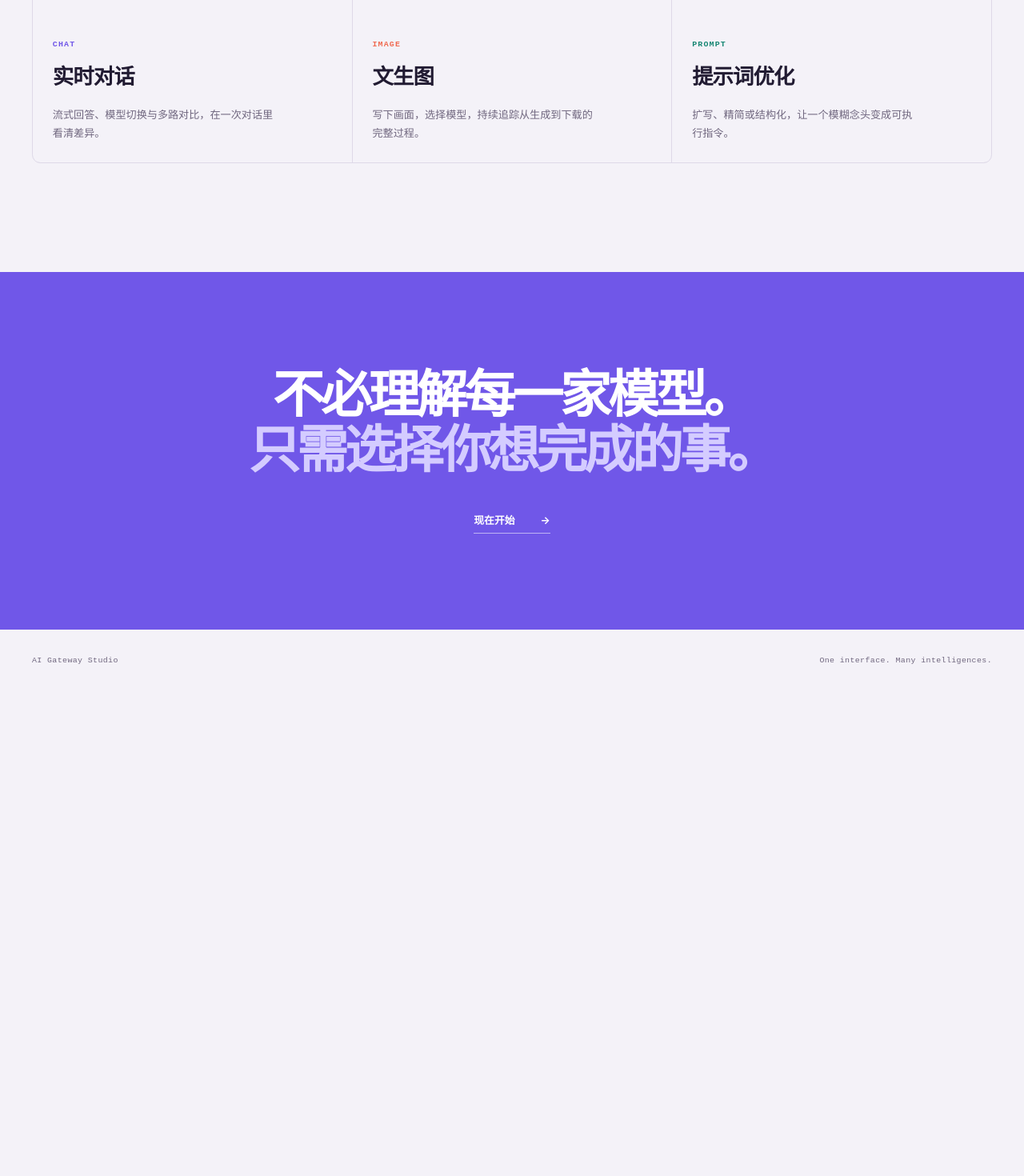
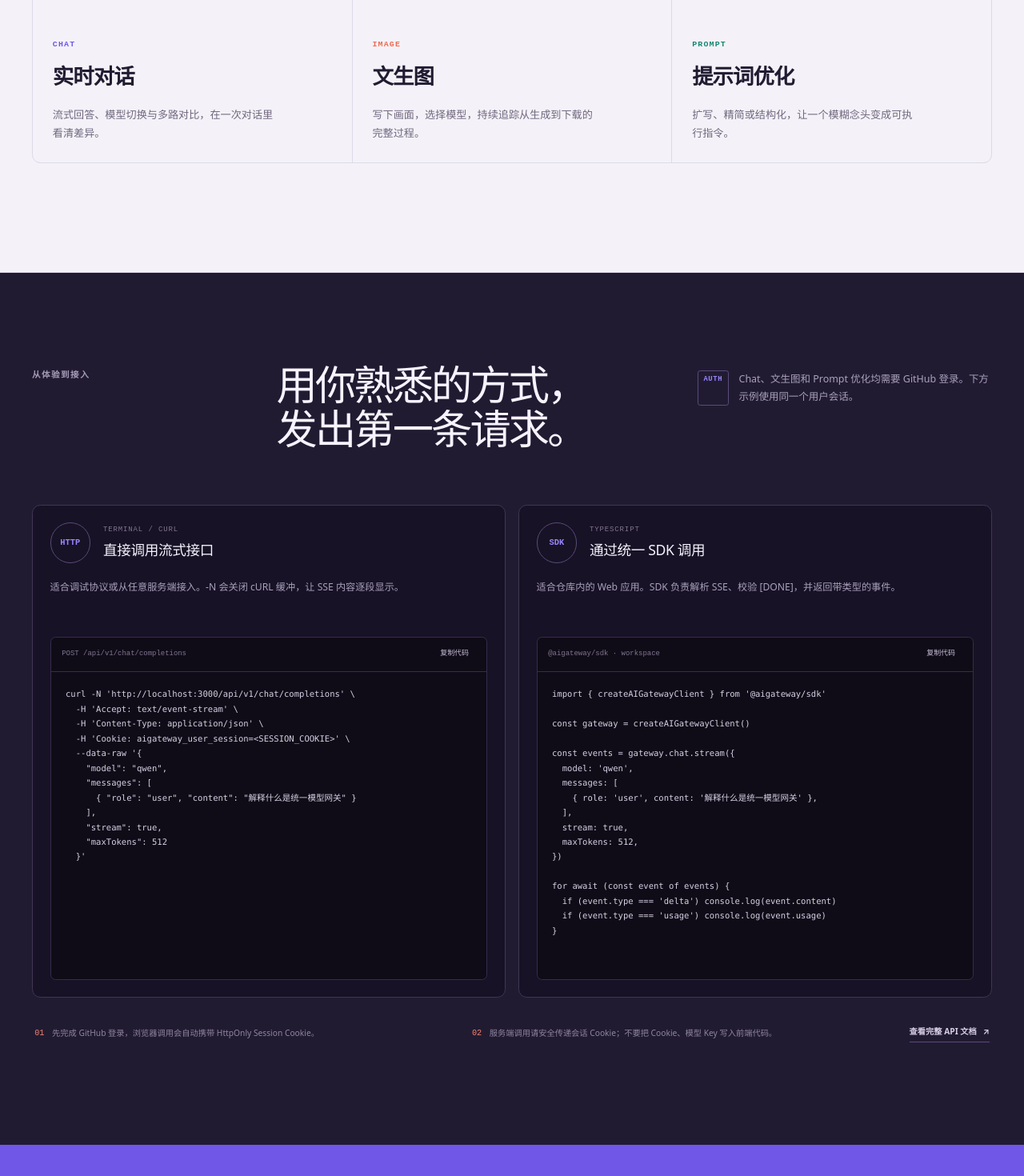
Before and after one commit to wanglsh97/ai-gateway-studio, a Next.js app in the folder apps/web/: page / in a window 1280 px wide. Shown: the part 1314-2784 px from the top of the page at 80% size. Before the commit the page ends 2180 px from the top, so only its background shows below. Built offline with nearby package versions, Linux system fonts and the light colour scheme; no server answers.

Commit message:
feat(web): add homepage integration guide

```diff
--- a/apps/web/src/app/globals.css
+++ b/apps/web/src/app/globals.css
@@ -548,6 +548,184 @@ body {
   font-weight: 750;
   letter-spacing: -0.035em;
 }
+.integration-section {
+  padding: 7.5rem max(2.5rem, calc((100vw - 80rem) / 2 + 2.5rem)) 8rem;
+  border-top: 1px solid var(--line);
+  background: #211b32;
+  color: #f7f3ff;
+}
+.integration-heading {
+  display: grid;
+  grid-template-columns: 0.7fr 1.3fr 1fr;
+  gap: 3rem;
+  align-items: start;
+}
+.integration-heading .section-kicker {
+  color: #a69bb8;
+}
+.integration-heading h2 {
+  margin: -0.3rem 0 0;
+  font-family: 'Arial Black', 'Avenir Next', sans-serif;
+  font-size: clamp(2.1rem, 4vw, 3.8rem);
+  line-height: 1.08;
+  letter-spacing: -0.055em;
+}
+.integration-note {
+  display: grid;
+  grid-template-columns: auto 1fr;
+  gap: 0.8rem;
+  padding-top: 0.15rem;
+}
+.integration-note > span {
+  padding: 0.25rem 0.4rem;
+  border: 1px solid #5a4b79;
+  border-radius: 0.2rem;
+  color: #9a86ff;
+  font-family: ui-monospace, monospace;
+  font-size: 0.55rem;
+  font-weight: 800;
+  letter-spacing: 0.08em;
+}
+.integration-note p {
+  margin: 0;
+  color: #aaa0bd;
+  font-size: 0.78rem;
+  line-height: 1.75;
+}
+.integration-grid {
+  display: grid;
+  grid-template-columns: repeat(2, minmax(0, 1fr));
+  gap: 1rem;
+  margin-top: 4rem;
+}
+.integration-panel {
+  min-width: 0;
+  padding: 1.35rem;
+  border: 1px solid #403654;
+  border-radius: 0.65rem;
+  background: #171225;
+}
+.integration-panel-heading {
+  display: flex;
+  align-items: center;
+  gap: 1rem;
+}
+.integration-index {
+  display: grid;
+  width: 3.15rem;
+  height: 3.15rem;
+  flex: 0 0 auto;
+  place-items: center;
+  border: 1px solid #5a4b79;
+  border-radius: 50%;
+  color: #9a86ff;
+  font-family: ui-monospace, monospace;
+  font-size: 0.65rem;
+  font-weight: 800;
+}
+.integration-panel-heading p {
+  margin: 0 0 0.25rem;
+  color: #817591;
+  font-family: ui-monospace, monospace;
+  font-size: 0.56rem;
+  letter-spacing: 0.1em;
+  text-transform: uppercase;
+}
+.integration-panel-heading h3 {
+  margin: 0;
+  font-size: 1.1rem;
+  letter-spacing: -0.02em;
+}
+.integration-description {
+  min-height: 3.2rem;
+  margin: 1.3rem 0;
+  color: #aaa0bd;
+  font-size: 0.76rem;
+  line-height: 1.7;
+}
+.integration-code {
+  overflow: hidden;
+  border: 1px solid #352c4d;
+  border-radius: 0.4rem;
+  background: #0f0c17;
+}
+.integration-code-head {
+  display: flex;
+  min-height: 2.65rem;
+  align-items: center;
+  justify-content: space-between;
+  gap: 1rem;
+  padding: 0 0.85rem;
+  border-bottom: 1px solid #352c4d;
+  color: #817591;
+  font-family: ui-monospace, monospace;
+  font-size: 0.56rem;
+}
+.integration-code-head button {
+  flex: 0 0 auto;
+  padding: 0.35rem 0.55rem;
+  border-radius: 0.25rem;
+  color: #c9bfdb;
+  cursor: pointer;
+  transition:
+    background 0.2s ease,
+    color 0.2s ease;
+}
+.integration-code-head button:hover {
+  background: #2b2340;
+  color: white;
+}
+.integration-code-head button:focus-visible {
+  outline: 2px solid #9a86ff;
+  outline-offset: 2px;
+}
+.integration-code pre {
+  min-height: 24rem;
+  margin: 0;
+  overflow-x: auto;
+  padding: 1.15rem;
+  color: #d8d0e5;
+  font-family: ui-monospace, 'SFMono-Regular', Consolas, monospace;
+  font-size: 0.66rem;
+  line-height: 1.75;
+  tab-size: 2;
+}
+.integration-code code {
+  white-space: pre;
+}
+.integration-footnote {
+  display: grid;
+  grid-template-columns: 1fr 1fr auto;
+  gap: 2rem;
+  align-items: center;
+  margin-top: 1rem;
+  padding: 1.1rem 0.2rem 0;
+  color: #8f849f;
+  font-size: 0.64rem;
+  line-height: 1.65;
+}
+.integration-footnote p {
+  display: flex;
+  gap: 0.6rem;
+  margin: 0;
+}
+.integration-footnote p span {
+  color: #f4836d;
+  font-family: ui-monospace, monospace;
+}
+.integration-footnote a {
+  display: inline-flex;
+  align-items: center;
+  gap: 0.5rem;
+  border-bottom: 1px solid #5a4b79;
+  padding-bottom: 0.25rem;
+  color: #d8d0e5;
+  font-weight: 700;
+}
+.integration-footnote a:hover {
+  color: white;
+  border-color: #9a86ff;
+}
 .capability-description {
   max-width: 18rem;
   margin: 1rem 0 0;
@@ -679,6 +857,27 @@ body {
   .home-capability {
     min-height: 17rem;
   }
+  .integration-heading {
+    grid-template-columns: 1fr 1.5fr;
+  }
+  .integration-note {
+    grid-column: 2;
+  }
+  .integration-grid {
+    grid-template-columns: 1fr;
+  }
+  .integration-description {
+    min-height: 0;
+  }
+  .integration-code pre {
+    min-height: 0;
+  }
+  .integration-footnote {
+    grid-template-columns: 1fr 1fr;
+  }
+  .integration-footnote a {
+    width: max-content;
+  }
 }
 @media (max-width: 640px) {
   .home-hero {
@@ -768,6 +967,29 @@ body {
   .home-capability {
     min-height: 18rem;
   }
+  .integration-section {
+    padding: 5.5rem 1.25rem;
+  }
+  .integration-heading {
+    grid-template-columns: 1fr;
+    gap: 1.5rem;
+  }
+  .integration-note {
+    grid-column: auto;
+  }
+  .integration-grid {
+    margin-top: 3rem;
+  }
+  .integration-panel {
+    padding: 1rem;
+  }
+  .integration-code pre {
+    font-size: 0.6rem;
+  }
+  .integration-footnote {
+    grid-template-columns: 1fr;
+    gap: 1rem;
+  }
   .home-manifesto {
     padding: 5.5rem 1.25rem;
   }
--- a/apps/web/src/app/page.tsx
+++ b/apps/web/src/app/page.tsx
@@ -1,4 +1,6 @@
 import Link from 'next/link'
+
+import { IntegrationGuide } from '../components/integration-guide'
 
 const capabilities = [
   {
@@ -161,6 +163,8 @@ export default function HomePage() {
         </div>
       </section>
 
+      <IntegrationGuide />
+
       <section className="home-manifesto">
         <p>不必理解每一家模型。</p>
         <p>只需选择你想完成的事。</p>
--- /dev/null
+++ b/apps/web/src/components/integration-guide.tsx
@@ -0,0 +1,127 @@
+'use client'
+
+import { useState } from 'react'
+
+const curlExample = `curl -N 'http://localhost:3000/api/v1/chat/completions' \\
+  -H 'Accept: text/event-stream' \\
+  -H 'Content-Type: application/json' \\
+  -H 'Cookie: aigateway_user_session=<SESSION_COOKIE>' \\
+  --data-raw '{
+    "model": "qwen",
+    "messages": [
+      { "role": "user", "content": "解释什么是统一模型网关" }
+    ],
+    "stream": true,
+    "maxTokens": 512
+  }'`
+
+const sdkExample = `import { createAIGatewayClient } from '@aigateway/sdk'
+
+const gateway = createAIGatewayClient()
+
+const events = gateway.chat.stream({
+  model: 'qwen',
+  messages: [
+    { role: 'user', content: '解释什么是统一模型网关' },
+  ],
+  stream: true,
+  maxTokens: 512,
+})
+
+for await (const event of events) {
+  if (event.type === 'delta') console.log(event.content)
+  if (event.type === 'usage') console.log(event.usage)
+}`
+
+interface GuidePanelProps {
+  code: string
+  command: string
+  description: string
+  index: string
+  language: string
+  title: string
+}
+
+function GuidePanel({ code, command, description, index, language, title }: GuidePanelProps) {
+  const [copied, setCopied] = useState(false)
+
+  async function copyCode() {
+    await navigator.clipboard.writeText(code)
+    setCopied(true)
+    window.setTimeout(() => setCopied(false), 1800)
+  }
+
+  return (
+    <article className="integration-panel">
+      <div className="integration-panel-heading">
+        <span className="integration-index">{index}</span>
+        <div>
+          <p>{language}</p>
+          <h3>{title}</h3>
+        </div>
+      </div>
+      <p className="integration-description">{description}</p>
+      <div className="integration-code">
+        <div className="integration-code-head">
+          <span>{command}</span>
+          <button type="button" onClick={() => void copyCode()}>
+            {copied ? '已复制' : '复制代码'}
+          </button>
+        </div>
+        <pre>
+          <code>{code}</code>
+        </pre>
+      </div>
+    </article>
+  )
+}
+
+export function IntegrationGuide() {
+  return (
+    <section className="integration-section" id="integration">
+      <div className="integration-heading">
+        <p className="section-kicker">从体验到接入</p>
+        <h2>
+          用你熟悉的方式，
+          <br />
+          发出第一条请求。
+        </h2>
+        <div className="integration-note">
+          <span>AUTH</span>
+          <p>Chat、文生图和 Prompt 优化均需要 GitHub 登录。下方示例使用同一个用户会话。</p>
+        </div>
+      </div>
+
+      <div className="integration-grid">
+        <GuidePanel
+          index="HTTP"
+          language="Terminal / cURL"
+          title="直接调用流式接口"
+          description="适合调试协议或从任意服务端接入。-N 会关闭 cURL 缓冲，让 SSE 内容逐段显示。"
+          command="POST /api/v1/chat/completions"
+          code={curlExample}
+        />
+        <GuidePanel
+          index="SDK"
+          language="TypeScript"
+          title="通过统一 SDK 调用"
+          description="适合仓库内的 Web 应用。SDK 负责解析 SSE、校验 [DONE]，并返回带类型的事件。"
+          command="@aigateway/sdk · workspace"
+          code={sdkExample}
+        />
+      </div>
+
+      <div className="integration-footnote">
+        <p>
+          <span>01</span> 先完成 GitHub 登录，浏览器调用会自动携带 HttpOnly Session Cookie。
+        </p>
+        <p>
+          <span>02</span> 服务端调用请安全传递会话 Cookie；不要把 Cookie、模型 Key 写入前端代码。
+        </p>
+        <a href="/api/docs">
+          查看完整 API 文档 <span aria-hidden="true">↗</span>
+        </a>
+      </div>
+    </section>
+  )
+}
```
